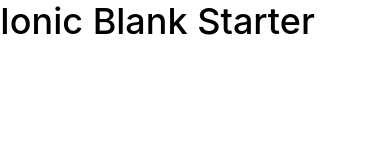
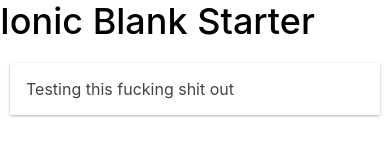
Before and after one commit to ahclipse/KinoTracker, a website: page www/index.html in a window 390 px wide. Drawn offline with Linux system fonts and the light colour scheme; some packages are replaced by stand-ins of ours; files that its build step writes are made by us from their sources.

Commit message:
Test message

```diff
--- a/www/index.html
+++ b/www/index.html
@@ -21,6 +21,8 @@
     <!-- your app's js -->
     <script src="js/app.js"></script>
   </head>
+
+
   <body ng-app="starter">
 
     <ion-pane>
@@ -28,7 +30,17 @@
         <h1 class="title">Ionic Blank Starter</h1>
       </ion-header-bar>
       <ion-content>
+
+        <div class="card">
+          <div class="item item-text-wrap">
+         Testing this fucking shit out
+        </div>
+      </div>
+
+
       </ion-content>
     </ion-pane>
   </body>
+
+
 </html>
```
